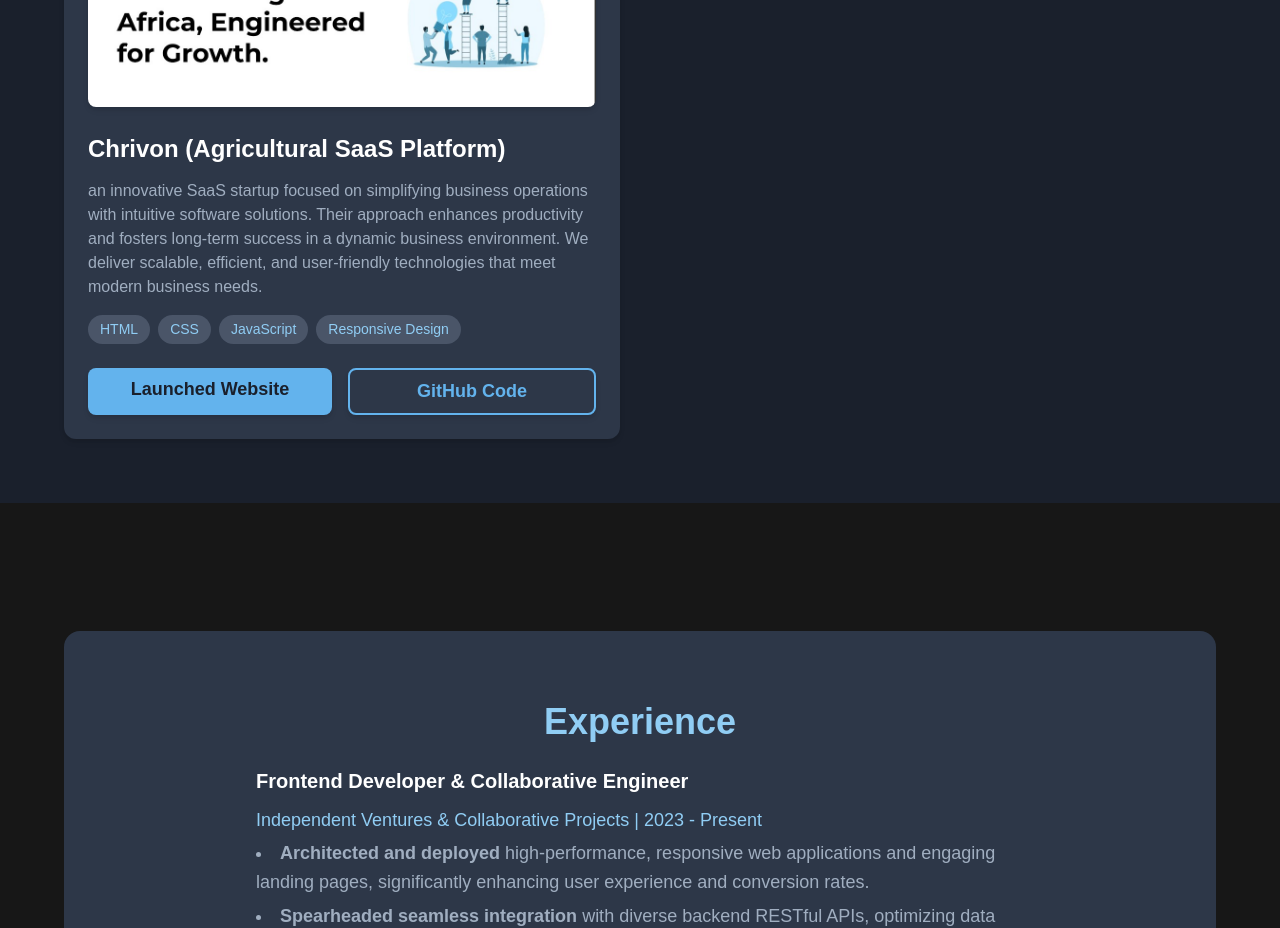
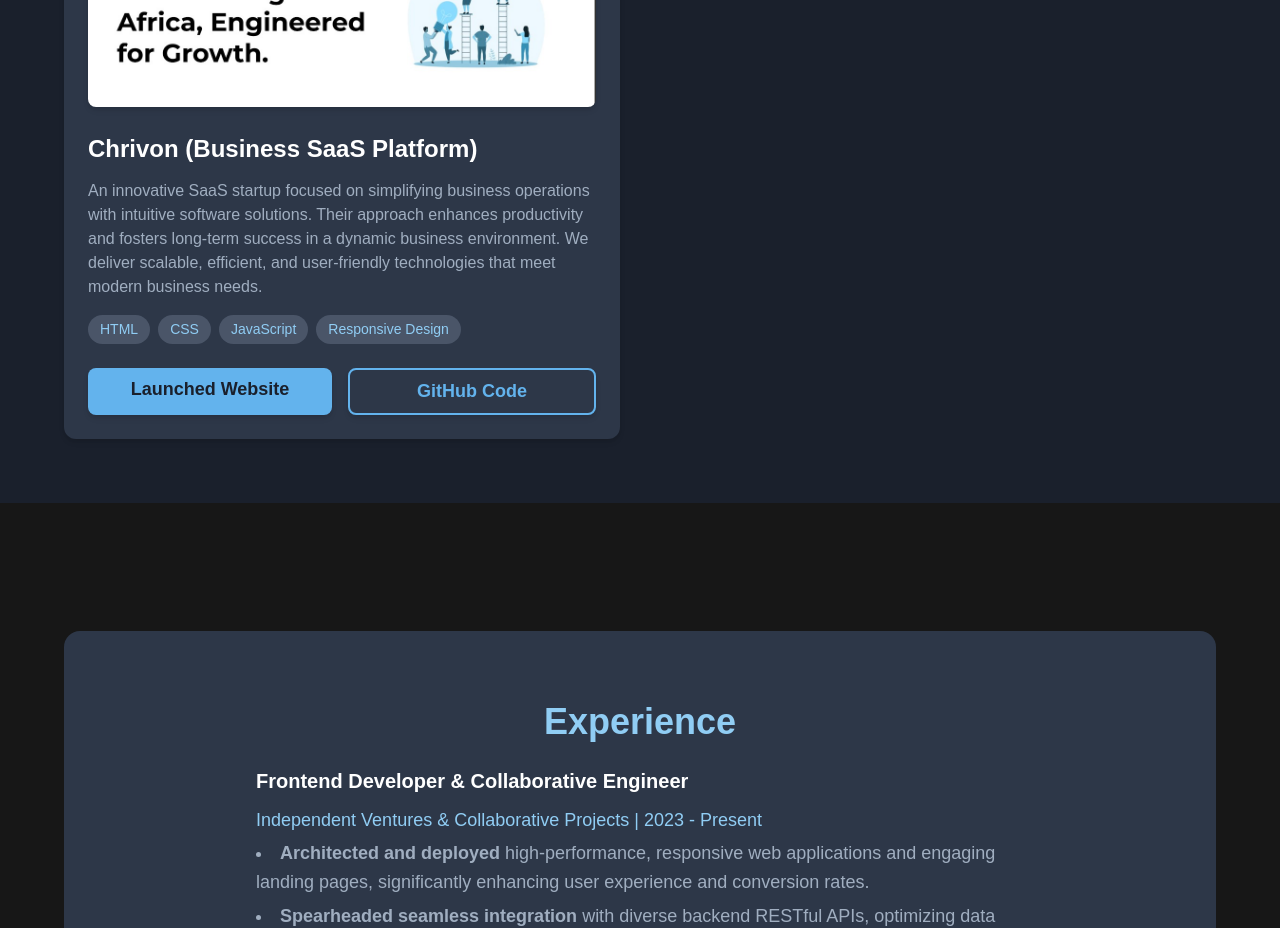
Before and after one commit to Enny-f12/portfolio, a Next.js app: page / in a window 1280 px wide. Shown: the part 3620-4548 px from the top of the page. Built offline with nearby package versions, Linux system fonts and the light colour scheme.

Commit message:
made changes

```diff
--- a/src/components/section/Project.tsx
+++ b/src/components/section/Project.tsx
@@ -45,8 +45,8 @@ const PortfolioSection: React.FC = () => {
     },
     {
       id: 5,
-      title: 'Chrivon (Agricultural SaaS Platform)',
-      description: 'an innovative SaaS startup focused on simplifying business operations with intuitive software solutions. Their approach enhances productivity and fosters long-term success in a dynamic business environment. We deliver scalable, efficient, and user-friendly technologies that meet modern business needs.',
+      title: 'Chrivon (Business SaaS Platform)',
+      description: 'An innovative SaaS startup focused on simplifying business operations with intuitive software solutions. Their approach enhances productivity and fosters long-term success in a dynamic business environment. We deliver scalable, efficient, and user-friendly technologies that meet modern business needs.',
       technologies: ['HTML', 'CSS', 'JavaScript', 'Responsive Design'],
       image: '/chrivon.jpg',
       liveLink: 'https://cpfss.netlify.app/',
```
